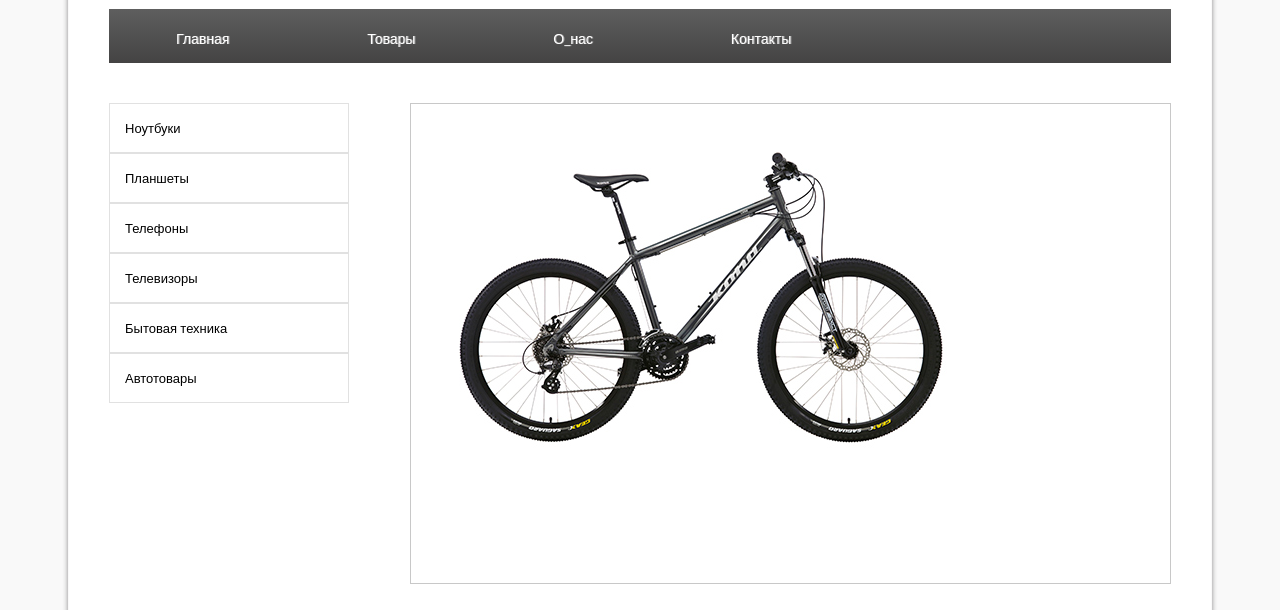
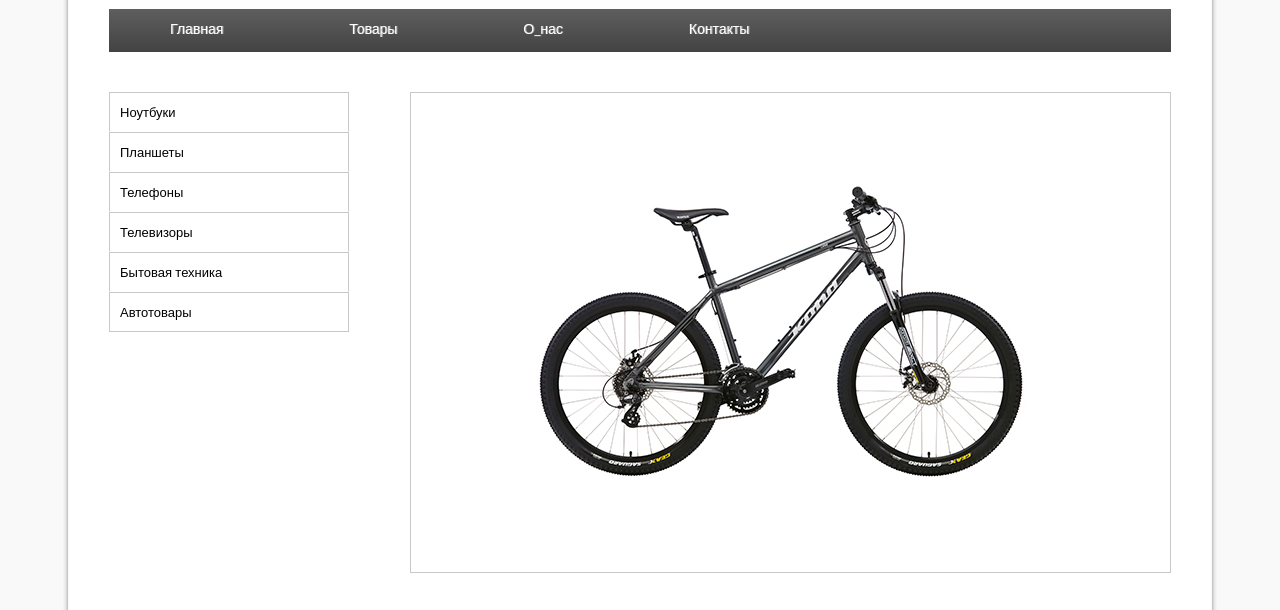
Before and after one commit to MaryKain/MaryKain.github.io, a plain HTML site: page hm3/index.html in a window 1280 px wide. Shown: the part 122-732 px from the top of the page. Drawn offline with nearby package versions, Linux system fonts and the light colour scheme.

Commit message:
correct line and pic

```diff
--- a/hm3/index.html
+++ b/hm3/index.html
@@ -35,7 +35,7 @@
                 </ul>
             </div>
             <div class="image">
-                <img src="image.png" alt="bike" align="left">
+                <img class="bike" src="image.png" alt="bike" align="left">
             </div>
         </div>
         <div class="text">
--- a/hm3/styles.css
+++ b/hm3/styles.css
@@ -28,7 +28,8 @@ body {
 .menu_line {
     display: block;
     margin-top: 130px;
-    margin-left: 2x;
+    /*margin-left: 2px;*/
+    max-height: 130px;
     /*  background-color: #4f4f4f;*/
     background: -moz-linear-gradient(top, #444343 0%, #5e5e5e 100%);
     /* FF3.6-15 */
@@ -38,7 +39,6 @@ body {
     /* W3C, IE10+, FF16+, Chrome26+, Opera12+, Safari7+ */
     filter: progid:DXImageTransform.Microsoft.gradient( startColorstr='#444343', endColorstr='#5e5e5e', GradientType=0);
     /* IE6-9 */
-    height: 54px;
     width: 100%;
     font-family: 'Open Sans', sans-serif;
     font-size: 15px;
@@ -50,10 +50,17 @@ body {
     display: inline-block;
 }
 
+.hm2 li a:hover {
+    background-color: #3f3f3f;
+    border-left: 1px solid #838383;
+    border-right: 1px solid #838383;
+    /*border-bottom: 2px solid #3f3f3f;*/
+}
+
 .hm2 li a {
     display: block;
     float: left;
-    padding: 20px 66px;
+    padding: 10px 60px;
     text-decoration: none;
     font-family: 'Open Sans', sans-serif;
     font-size: 14px;
@@ -61,12 +68,6 @@ body {
     text-shadow: #a8a7a7 1px 0px;
     border-left: 1px solid transparent;
     border-right: 1px solid transparent;
-}
-
-.hm2 li a:hover {
-    background-color: #3f3f3f;
-    border-left: 1px solid #838383;
-    border-right: 1px solid #838383;
 }
 
 .main {
@@ -80,31 +81,41 @@ body {
     height: 240px;
 }
 
+.menu_list ul {
+    /*border: solid 1px #c8c8c8;*/
+}
+
 .menu_list ul li {
     list-style-type: none;
+    border-top: solid 1px #c8c8c8;
+    border-left: solid 1px #c8c8c8;
+    border-right: solid 1px #c8c8c8;
+    border-bottom: solid 1px transparent;
 }
 
-.menu_list li:last-child {
-    border-bottom: 0;
+.menu_list ul li:last-child {
+    border-bottom: solid 1px #c8c8c8;
 }
 
 .menu_list li a {
     display: block;
-    border: 1px solid #e1e1e1;
+    /*border: 1px solid #e1e1e1;
     border-top: 1px solid #e1e1e1;
     border-right: 1px solid #e1e1e1;
-    border-left: 1px solid #e1e1e1;
-    padding: 15px;
+    border-left: 1px solid #e1e1e1;*/
     text-decoration: none;
+    padding: 10px;
     color: #656363;
     font-family: 'Open Sans', sans-serif;
     font-size: 13px;
     color: black;
+    /*border-bottom: 1px solid #e1e1e1;*/
 }
 
 .menu_list li a:hover {
     background-color: #f9f9f9;
-    border-bottom: 2px solid ##a8a7a7;
+    /*border-bottom: 1px solid ##a8a7a7;*/
+    padding-left: 30px;
 }
 
 .image {
@@ -117,11 +128,16 @@ body {
     padding: 40px;
 }
 
+.bike {
+    padding: 45px 80px;
+}
+
 .text {
     margin-top: 40px;
     margin-left: 357px;
     float: right;
     display: table-cell;
+    font-size: 14px;
 }
 
 .menu_low {
@@ -155,3 +171,17 @@ span {
     float: right;
     padding: 12px 25px;
 }
+
+text-decoration: underline;
+
+}
+a {
+    text-decoration: none;
+    color: black;
+}
+span {
+    float: right;
+    padding: 12px 25px;
+}
+
+}
```
